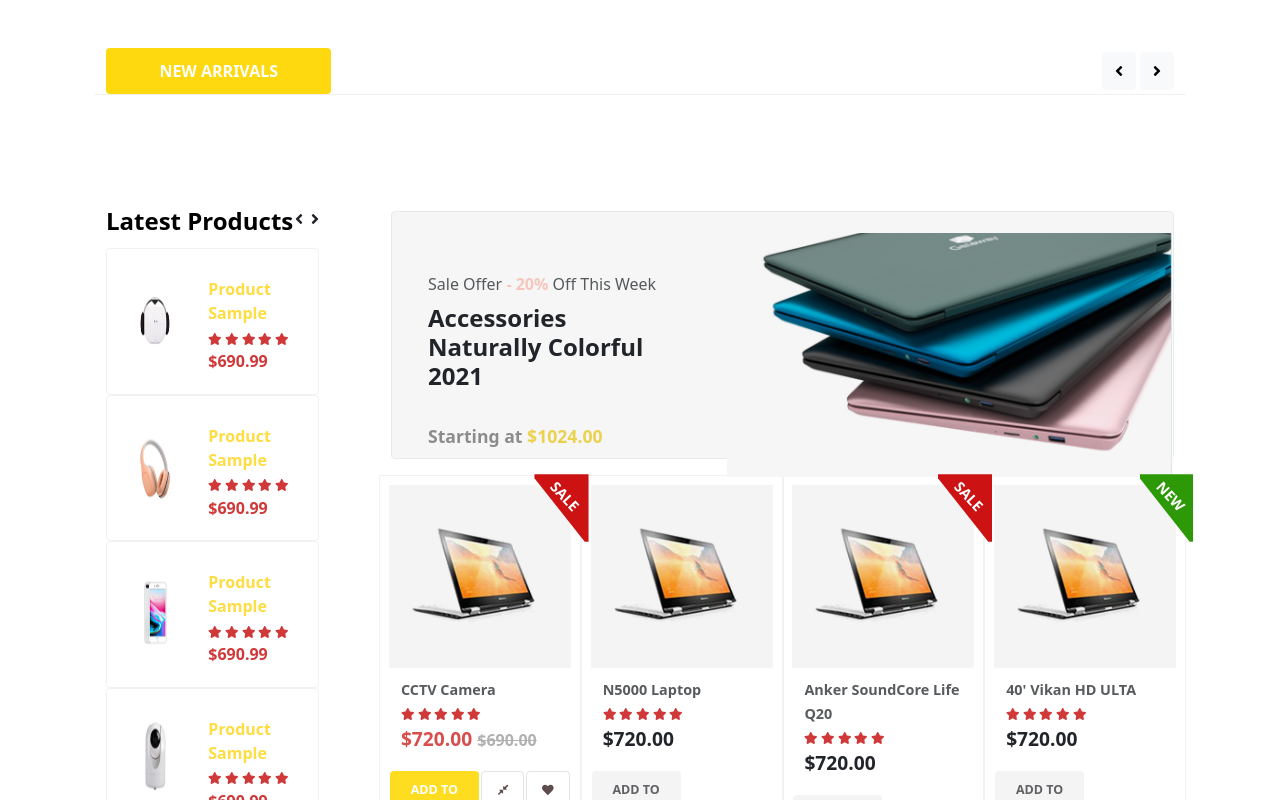
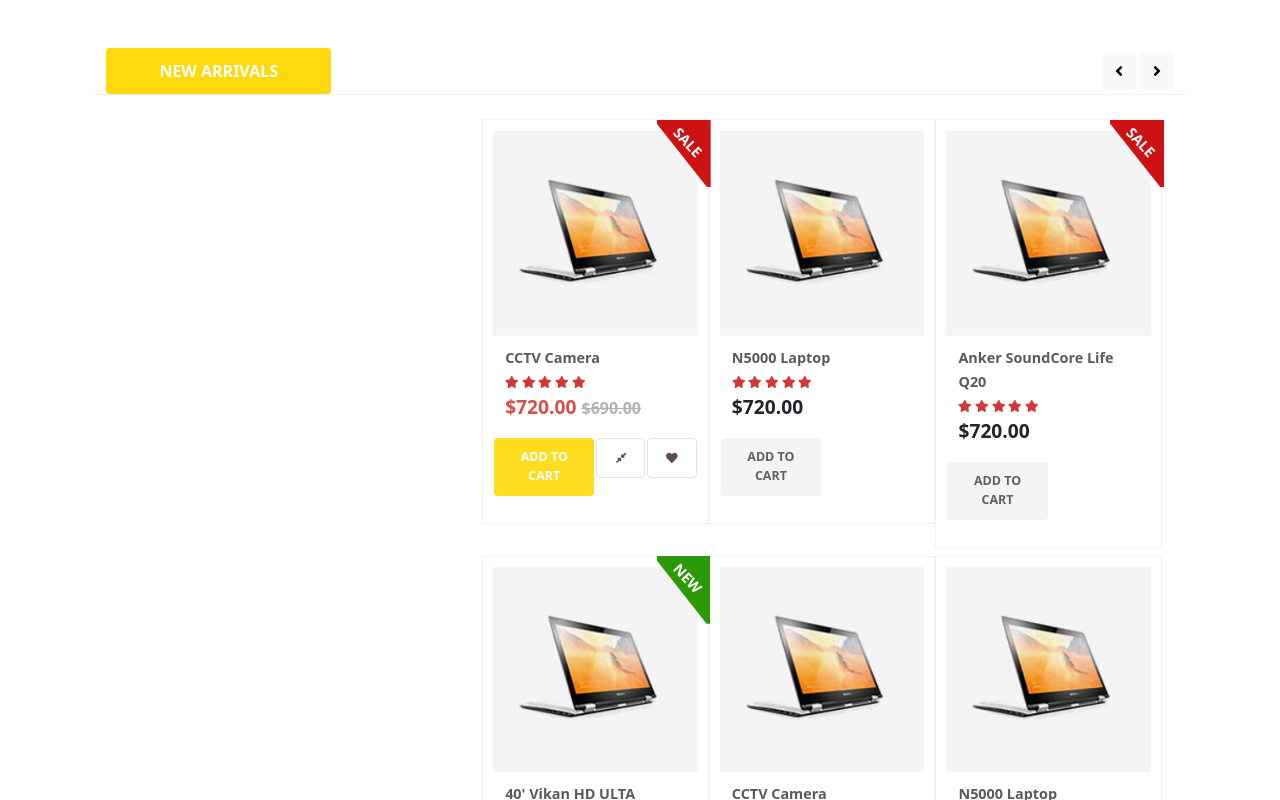
Before and after one commit to siam88/ecom_landing_page_demo, a React (Create React App) app: page / in a window 1280 px wide. Shown: the part 980-1780 px from the top of the page. Built offline with nearby package versions, Linux system fonts and the light colour scheme.

Commit message:
#7 is not fixed.new arrival product slide added

```diff
--- a/src/components/product/product/Product.jsx
+++ b/src/components/product/product/Product.jsx
@@ -4,11 +4,12 @@
 import { faAngleLeft, faAngleRight, faStar, faCompressAlt, faHeart } from '@fortawesome/free-solid-svg-icons'
 
 import './Product.css'
+
 const Product = (props) => {
     return <>
 
 
-        <div className="row mt-3" style={{ border: "1px solid #f3f2f2", padding: "5%" }}>
+        <div className="row mt-2" style={{ border: "1px solid #f3f2f2", padding: "5%" }}>
             <div className="col-lg-12 col-md-12 col-sm-12 col-xs-12 col-12 text-right " style={{ padding: "0%" }}>
                 <div class="customContainer">
                   { props.product.productType==="SALE"? <div class="tag" style={{background:"#CD1213"}}><p>SALE</p></div>:props.product.productType==="NEW"?<div class="tag" style={{background:"#2D9907"}}><p>NEW</p></div>:null}
--- a/src/components/product/productNewArrivals/productNewArrivals.jsx
+++ b/src/components/product/productNewArrivals/productNewArrivals.jsx
@@ -3,8 +3,11 @@
 import { recentlyViewProductDetails } from '../../../data'
 import { FontAwesomeIcon } from '@fortawesome/react-fontawesome'
 import { faAngleLeft, faAngleRight, faTrophy } from '@fortawesome/free-solid-svg-icons'
+import { newarrivalproducts } from '../../../data'
+import Product from '../product/Product'
+import './productNewArrivals.css'
 
-import './productNewArrivals.css'
+
 const productNewArrivals = () => {
     return <>
         <Container className="mt-5">
@@ -18,11 +21,20 @@
                         <button type="button" type="button" class="btn btn-light" ><FontAwesomeIcon icon={faAngleRight} /></button>
                     </div>
                 </Col>
-                <Col xs={12} md={4} sm={4} lg={5} >
+                <Col xs={12} md={4} sm={4} lg={4} >
 
                 </Col>
-                <Col xs={12} md={8} sm={8} lg={7} >
+                <Col xs={12} md={8} sm={8} lg={8} >
+                    <Container>
+                        <Row>
+                            {newarrivalproducts.map((e, i) => {
+                                return <Col xs={12} md={6} sm={12} lg={4} >
+                                    <Product product={e} serial={i} key={i} />
+                                </Col>
+                            })}
 
+                        </Row>
+                    </Container>
                 </Col>
             </Row>
         </Container>
--- a/src/data.jsx
+++ b/src/data.jsx
@@ -184,3 +184,54 @@
         productType: "NEW"
     },
 ]
+
+export const newarrivalproducts = [
+    {
+        id:"1",
+        title: "CCTV Camera",
+        rating: 5,
+        price: '690.00',
+        discountPrice: "720.00",
+        img: p1,
+        productType: "SALE"
+    },
+    {
+        id:"2",
+        title: "N5000 Laptop",
+        rating: 5,
+        price: '720.00',
+        img: p1,
+    },
+    {
+        id:"3",
+        title: "Anker SoundCore Life Q20",
+        rating: 5,
+        price: '720.00',
+        img: p1,
+        productType: "SALE"
+    },
+    {
+        id:"4",
+        title: "40' Vikan HD ULTA",
+        rating: 5,
+        price: '720.00',
+        img: p1,
+        productType: "NEW"
+    },
+    {
+        id:"5",
+        title: "CCTV Camera",
+        rating: 5,
+        price: '690.00',
+        discountPrice: "720.00",
+        img: p1,
+    },
+    {
+        id:"6",
+        title: "N5000 Laptop",
+        rating: 5,
+        price: '720.00',
+        img: p1,
+    },
+
+]
```
